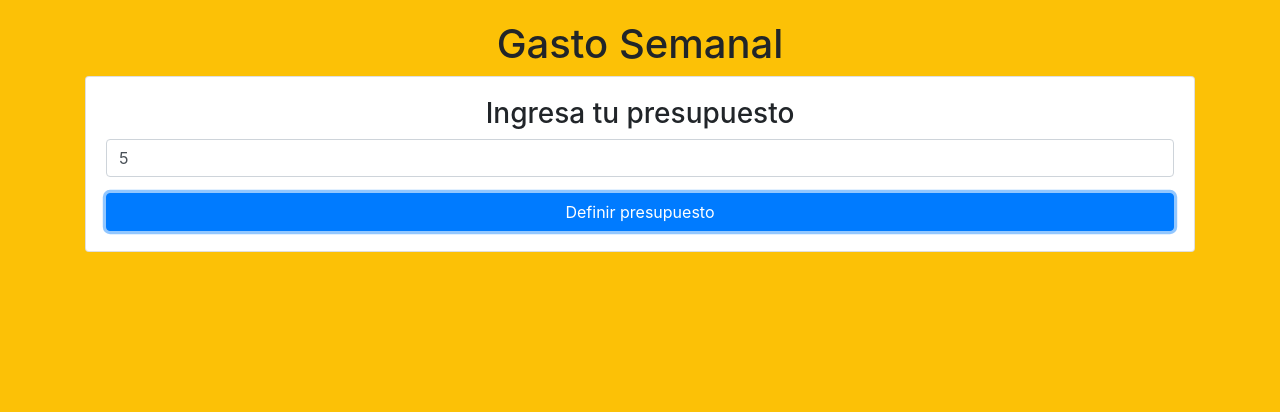
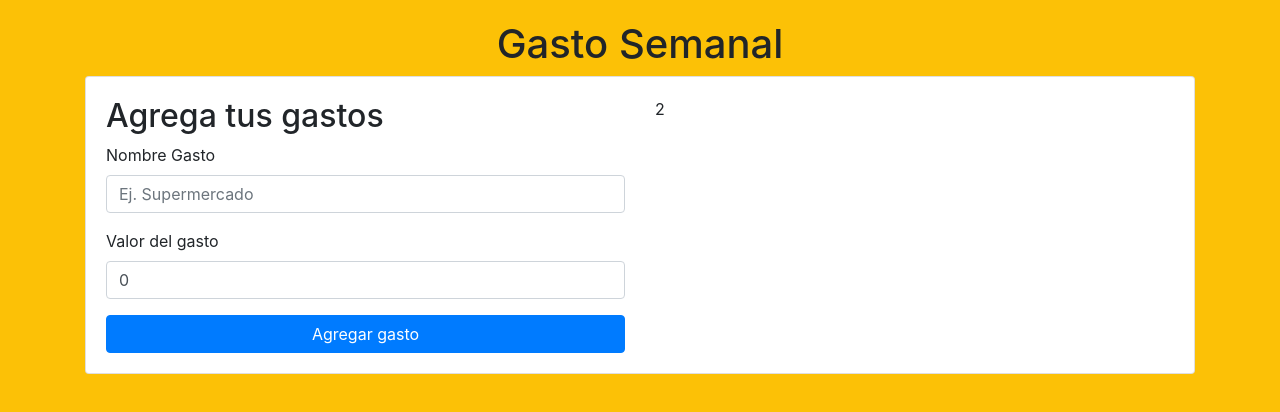
Before and after one commit to noguerajulioces/presupuesto-react, a React (Create React App) app: page / in a window 1280 px wide. Both pictures are taken after typing "5" into the empty fields and a click on the input "Definir presupuesto". Shown: the top 412 px of the page. Built offline with nearby package versions, Linux system fonts and the light colour scheme.

Commit message:
adding actualizar formulario

```diff
--- a/src/App.js
+++ b/src/App.js
@@ -1,5 +1,6 @@
 import React, { useState } from 'react';
 import Pregunta from './components/Pregunta';
+import Formulario from './components/Formulario';
 import './App.css';
 
 function App() {
@@ -7,18 +8,40 @@
   // definir state
   const [ presupuesto, guardarPresupuesto] = useState(0);
   const [ restante, guardarRestante] = useState(0);
+  const [ mostrarpregunta, actualizarPregunta] = useState(true);
 
 
   return (
     <>
       <div className="container">
-        <header>
-          <h1 className="text-center">Gasto Semanal</h1>
-          <Pregunta
-            guardarPresupuesto={guardarPresupuesto}
-            guardarRestante={guardarRestante}
-          />
-        </header>
+        <h1 className="text-center">Gasto Semanal</h1>
+        <div className="card">
+          <div className="card-body">
+            { mostrarpregunta ?
+              (
+                <>
+                  <Pregunta
+                    guardarPresupuesto={guardarPresupuesto}
+                    guardarRestante={guardarRestante}
+                    actualizarPregunta={actualizarPregunta}
+                  />
+                </>
+              ) :
+              (
+                <>
+                  <div className="row">
+                    <div className="col-6">
+                      <Formulario/>
+                    </div>
+                    <div className="col-6">
+                      2
+                    </div>
+                  </div>
+                </>
+              )
+            }
+          </div>
+        </div>
       </div>
     </>
   );
--- /dev/null
+++ b/src/components/Formulario.js
@@ -0,0 +1,66 @@
+import React, {useState} from 'react';
+import Error from './Error';
+
+const Formulario = () => {
+
+  const [nombre, guardarNombre] = useState('');
+  const [cantidad, guardarCantidad] = useState(0);
+
+  const [error, guardarError] = useState(false);
+
+  // cuando el usuario agrega un gasto
+  const agregarGasto = e => {
+    e.preventDefault();
+
+    // validar
+    if(cantidad < 1 || isNaN(cantidad) || nombre.trim() === ''){
+      guardarError(true);
+      return;
+    }
+    guardarError(false);
+
+    // construir el gasto
+
+    // pasar al principal
+
+    // reset form
+  }
+  return(
+    <form
+      onSubmit={agregarGasto}
+    >
+      <h2>Agrega tus gastos</h2>
+
+      { error ? <Error mensaje="Ambos campos son obligatorios" /> : null }
+
+      <div className="form-group">
+        <label>Nombre Gasto</label>
+        <input
+            type="text"
+            className="form-control"
+            placeholder="Ej. Supermercado"
+            value={nombre}
+            onChange={e => guardarNombre(e.target.value)}
+        />
+      </div>
+      <div className="form-group">
+        <label>Valor del gasto</label>
+        <input
+            type="number"
+            className="form-control"
+            placeholder="Ej. 300"
+            value={cantidad}
+            onChange={ e => guardarCantidad( parseInt(e.target.value, 10))}
+        />
+      </div>
+
+      <input
+        type="submit"
+        className="btn btn-primary btn-block"
+        value="Agregar gasto"
+        />
+
+    </form>
+  );
+}
+export default Formulario;
--- a/src/components/Pregunta.js
+++ b/src/components/Pregunta.js
@@ -1,7 +1,8 @@
 import React, { useState} from 'react';
 import Error from './Error';
+import Formulario from './Formulario';
 
-const Pregunta = ({guardarPresupuesto, guardarRestante}) => {
+const Pregunta = ({guardarPresupuesto, guardarRestante, actualizarPregunta}) => {
 
   // definir el state
   const [ cantidad, guardarCantidad ] = useState(0);
@@ -25,13 +26,12 @@
     guardarError(false);
     guardarPresupuesto(cantidad);
     guardarRestante(cantidad);
+    actualizarPregunta(false);
   }
 
 
   return(
     <>
-      <div className="card">
-          <div className="card-body">
       <h3 className="text-center">Ingresa tu presupuesto</h3>
 
       { error ? <Error mensaje="El presupuesto es incorrecto"/> : null }
@@ -52,8 +52,6 @@
             value="Definir presupuesto"
           />
       </form>
-          </div>
-      </div>
     </>
   );
 }
```
Lines whose indentation alone changed are shown as unchanged.
